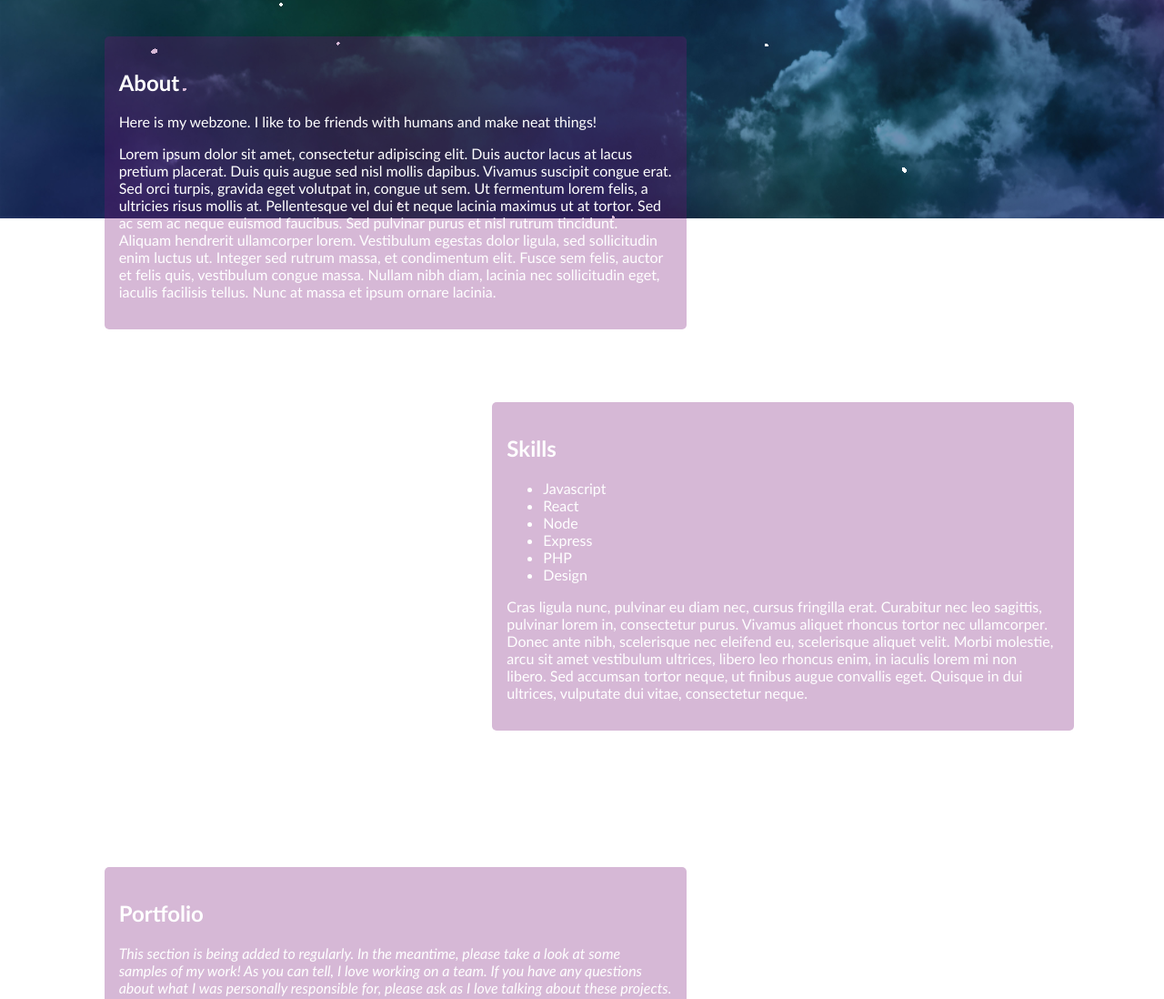
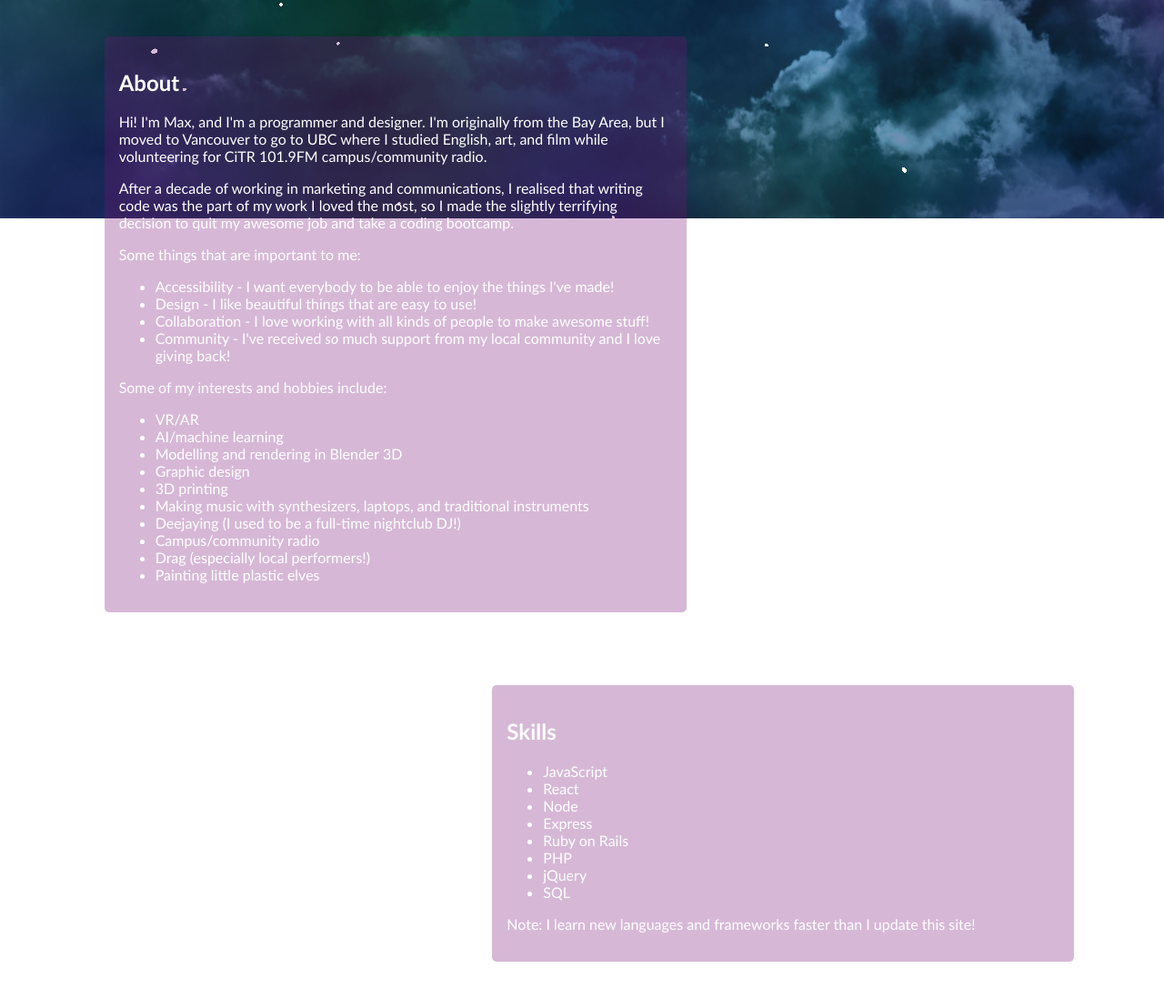
Before and after one commit to maxwellsquared/personal-site, a website built with Vite: page index.html in a window 1280 px wide. Shown: the part 560-1658 px from the top of the page at 91% size. Built offline with nearby package versions, Linux system fonts and the light colour scheme; animation ran at ten frames a second.

Commit message:
Remove lorem

```diff
--- a/index.html
+++ b/index.html
@@ -30,25 +30,47 @@
       <section>
         <h2>About</h2>
         <p>
-          Here is my webzone. I like to be friends with humans and make neat things!
+          Hi! I'm Max, and I'm a programmer and designer. I'm originally from the Bay Area, but I moved to Vancouver to go to UBC where I studied English, art, and film while volunteering for CiTR 101.9FM campus/community radio.
         </p>
-        <p>Lorem ipsum dolor sit amet, consectetur adipiscing elit. Duis auctor lacus at lacus pretium placerat. Duis quis augue sed nisl mollis dapibus. Vivamus suscipit congue erat. Sed orci turpis, gravida eget volutpat in, congue ut sem. Ut fermentum lorem felis, a ultricies risus mollis at. Pellentesque vel dui et neque lacinia maximus ut at tortor. Sed ac sem ac neque euismod faucibus. Sed pulvinar purus et nisl rutrum tincidunt. Aliquam hendrerit ullamcorper lorem. Vestibulum egestas dolor ligula, sed sollicitudin enim luctus ut. Integer sed rutrum massa, et condimentum elit. Fusce sem felis, auctor et felis quis, vestibulum congue massa. Nullam nibh diam, lacinia nec sollicitudin eget, iaculis facilisis tellus. Nunc at massa et ipsum ornare lacinia.
+        <p>After a decade of working in marketing and communications, I realised that writing code was the part of my work I loved the most, so I made the slightly terrifying decision to quit my awesome job and take a coding bootcamp.
         </p>
+        <p>Some things that are important to me:</p>
+<ul>
+<li>Accessibility - I want everybody to be able to enjoy the things I've made!</li>
+<li>Design - I like beautiful things that are easy to use!</li>
+<li>Collaboration - I love working with all kinds of people to make awesome stuff!</li>
+<li>Community - I've received <em>so</em> much support from my local community and I love giving back!</li>
+</ul>
+<p>Some of my interests and hobbies include:</p>
+<ul>
+<li>VR/AR</li>
+<li>AI/machine learning</li>
+<li>Modelling and rendering in Blender 3D</li>
+<li>Graphic design</li>
+<li>3D printing</li>
+<li>Making music with synthesizers, laptops, and traditional instruments</li>
+<li>Deejaying (I used to be a full-time nightclub DJ!)</li>
+<li>Campus/community radio</li>
+<li>Drag (especially local performers!)</li>
+<li>Painting little plastic elves</li>
+</ul>
+
+
       </section>
 
       <section class="left">
         <h2>Skills</h2>
         <ul>
-          <li>Javascript</li>
+          <li>JavaScript</li>
           <li>React</li>
           <li>Node</li>
           <li>Express</li>
+          <li>Ruby on Rails</li>
           <li>PHP</li>
-          <li>Design</li>
+          <li>jQuery</li>
+          <li>SQL</li>
         </ul>
-        <p>
-          Cras ligula nunc, pulvinar eu diam nec, cursus fringilla erat. Curabitur nec leo sagittis, pulvinar lorem in, consectetur purus. Vivamus aliquet rhoncus tortor nec ullamcorper. Donec ante nibh, scelerisque nec eleifend eu, scelerisque aliquet velit. Morbi molestie, arcu sit amet vestibulum ultrices, libero leo rhoncus enim, in iaculis lorem mi non libero. Sed accumsan tortor neque, ut finibus augue convallis eget. Quisque in dui ultrices, vulputate dui vitae, consectetur neque.
-        </p>
+        <p>Note: I learn new languages and frameworks faster than I update this site!</p>
       </section>
 
       <section>
@@ -56,7 +78,7 @@
         <p><em>This section is being added to regularly. In the meantime, please take a look at some samples of my work! As you can tell, I love working on a team. If you have any questions about what I was personally responsible for, please ask as I love talking about these projects.
         </em></p>
         <h3>Cthulhu Teaches Typing</h3>
-        <p>A couple of my friends from bootcamp are (like me) passionate about mechanical keyboards but unsatisfied with the websites we found for testing them out. We wanted a simple, clean typing test site that would save your results across time but also keep track of how you perform on different keyboards. Since it didn’t exist, we built it. We also threw in plenty of fun extras like competitive multiplayer using websockets, customizable visual representations of your keyboards, graphs of your performance, and sound effects using HowlerJS. There’s even a hidden easter egg if you enter the Konami Code.
+        <p>A couple of my friends from bootcamp are (like me) passionate about mechanical keyboards but unsatisfied with the websites we found for testing them out. We wanted a simple, clean typing test site that would save your results across time but also keep track of how you perform on different keyboards. Since it didn't exist, we built it. We also threw in plenty of fun extras like competitive multiplayer using websockets, customizable visual representations of your keyboards, graphs of your performance, and sound effects using HowlerJS. There's even a hidden easter egg if you enter the Konami Code.
         </p>
         <p>The backend is Ruby on Rails, while the frontend is a mix of JS, React, and Tailwind CSS.</p>
         <h3>Guzzlr</h3>
```
